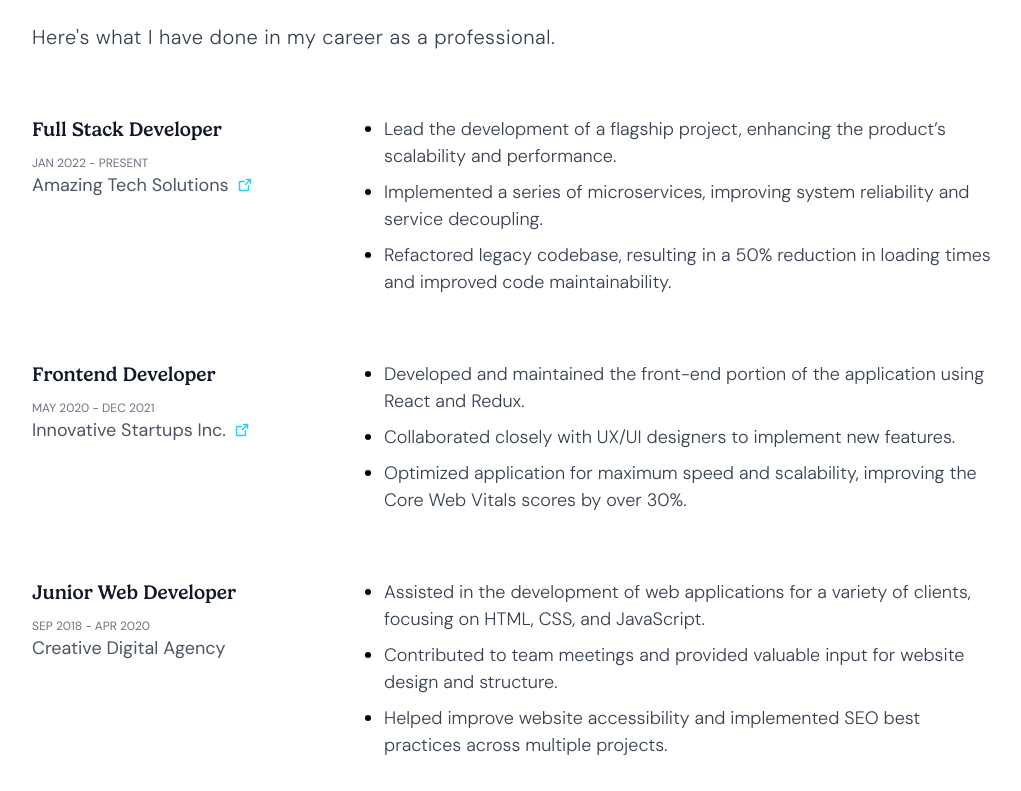
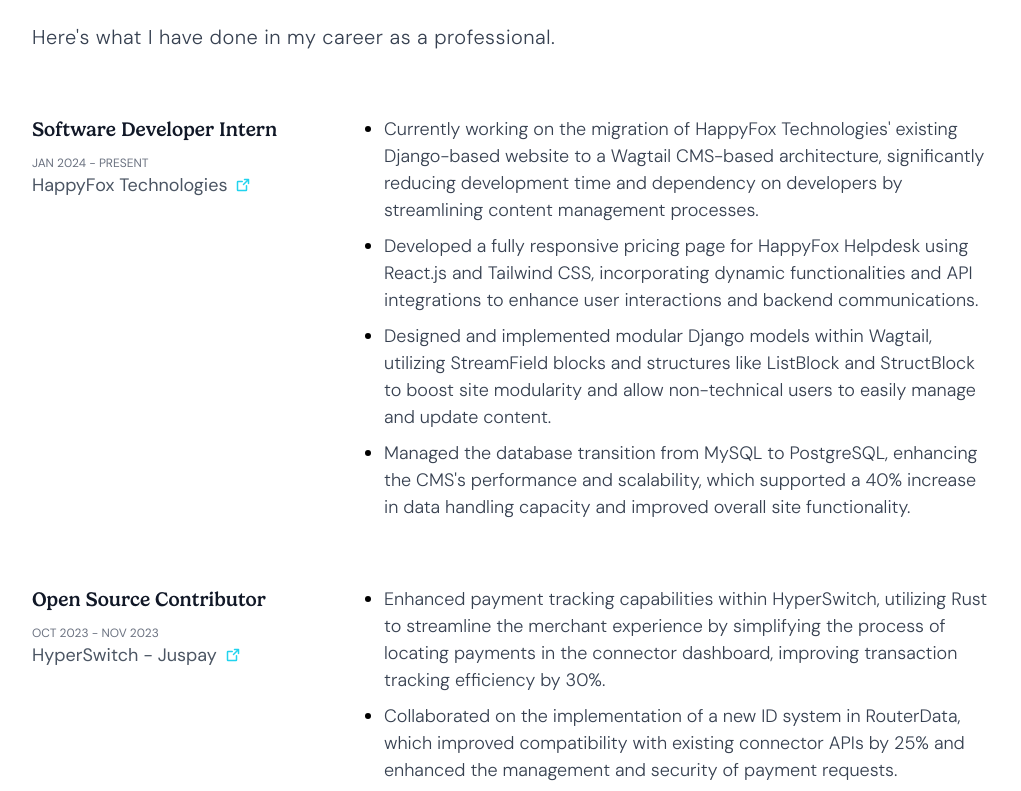
Before and after one commit to amaan14999/amaan-v2, a Next.js app: page /about in a window 1280 px wide. Shown: the part 789-1580 px from the top of the page, without its empty margins (128-1149 px from the left). Built offline with nearby package versions, Linux system fonts and the light colour scheme; a web font is replaced by a local one.

Commit message:
feat: about page complete

```diff
--- a/src/app/about/work/WorkExperience.js
+++ b/src/app/about/work/WorkExperience.js
@@ -7,44 +7,46 @@
 
 const data = [
   {
-    title: "Full Stack Developer",
+    title: "Software Developer Intern",
     company: {
-      name: "Amazing Tech Solutions",
-      url: "https://amazingtechsolutions.example.com",
+      name: "HappyFox Technologies",
+      url: "https://www.happyfox.com",
     },
-    from: "Jan 2022",
+    from: "Jan 2024",
     to: "Present",
     description: [
-      "Lead the development of a flagship project, enhancing the product’s scalability and performance.",
-      "Implemented a series of microservices, improving system reliability and service decoupling.",
-      "Refactored legacy codebase, resulting in a 50% reduction in loading times and improved code maintainability.",
+      "Currently working on the migration of HappyFox Technologies' existing Django-based website to a Wagtail CMS-based architecture, significantly reducing development time and dependency on developers by streamlining content management processes.",
+      "Developed a fully responsive pricing page for HappyFox Helpdesk using React.js and Tailwind CSS, incorporating dynamic functionalities and API integrations to enhance user interactions and backend communications.",
+      "Designed and implemented modular Django models within Wagtail, utilizing StreamField blocks and structures like ListBlock and StructBlock to boost site modularity and allow non-technical users to easily manage and update content.",
+      "Managed the database transition from MySQL to PostgreSQL, enhancing the CMS's performance and scalability, which supported a 40% increase in data handling capacity and improved overall site functionality.",
     ],
   },
   {
-    title: "Frontend Developer",
+    title: "Open Source Contributor",
     company: {
-      name: "Innovative Startups Inc.",
-      url: "https://innovativestartups.example.com",
+      name: "HyperSwitch - Juspay",
+      url: "https://hyperswitch.io",
     },
-    from: "May 2020",
-    to: "Dec 2021",
+    from: "Oct 2023",
+    to: "Nov 2023",
     description: [
-      "Developed and maintained the front-end portion of the application using React and Redux.",
-      "Collaborated closely with UX/UI designers to implement new features.",
-      "Optimized application for maximum speed and scalability, improving the Core Web Vitals scores by over 30%.",
+      "Enhanced payment tracking capabilities within HyperSwitch, utilizing Rust to streamline the merchant experience by simplifying the process of locating payments in the connector dashboard, improving transaction tracking efficiency by 30%.",
+      "Collaborated on the implementation of a new ID system in RouterData, which improved compatibility with existing connector APIs by 25% and enhanced the management and security of payment requests.",
+      "Contributed to system architecture optimizations that resulted in a 20% faster data retrieval time, facilitating quicker and more reliable payment processing for users across the connector dashboard.",
     ],
   },
   {
-    title: "Junior Web Developer",
+    title: "Full Stack Developer Intern",
     company: {
-      name: "Creative Digital Agency",
+      name: "Celebal Technologies",
+      url: "https://celebaltech.com/",
     },
-    from: "Sep 2018",
-    to: "Apr 2020",
+    from: "May 2023",
+    to: "July 2023",
     description: [
-      "Assisted in the development of web applications for a variety of clients, focusing on HTML, CSS, and JavaScript.",
-      "Contributed to team meetings and provided valuable input for website design and structure.",
-      "Helped improve website accessibility and implemented SEO best practices across multiple projects.",
+      "Developed a secure e-learning platform using React.js, implementing private routing and integrating Auth0 for robust user authentication during login, which enhanced security and user trust.",
+      "Designed and utilized AWS S3 buckets for efficient image storage on the e-learning platform, integrating a CDN to achieve a 60% improvement in load times and a 40% reduction in server load, significantly enhancing content delivery and accessibility.",
+      "Engineered a responsive shopping cart feature using React hooks, employing Context API and Redux for optimal state management, which reduced load times by 20% and improved the user experience with real-time updates, boosting overall site engagement.",
     ],
   },
 ];
--- /dev/null
+++ b/src/app/not-found.js
@@ -0,0 +1,29 @@
+"use client";
+import React from "react";
+import Link from "next/link";
+import Text from "@/components/text/Text";
+import { LinkSimple } from "@phosphor-icons/react";
+
+const NotFoundPage = () => {
+  return (
+    <main
+      className="w-constraint py-8 flex flex-col justify-center items-center"
+      style={{ height: "70vh" }} // Corrected '70svh' to '70vh'
+    >
+      <h1 className="text-4xl font-bold mt-8 text-center">Page not found</h1>
+      <Text className="text-center">
+        Sorry! We couldn't find what you were looking for.
+        <br />
+      </Text>
+      <Link
+        href="/"
+        passHref
+        className="my-12 text-center border-b-2 text-cyan-400 border-b-cyan-400 font-semibold inline-flex gap-2 items-center"
+      >
+        <LinkSimple weight="bold" /> <span>Home Page</span>
+      </Link>
+    </main>
+  );
+};
+
+export default NotFoundPage;
```
